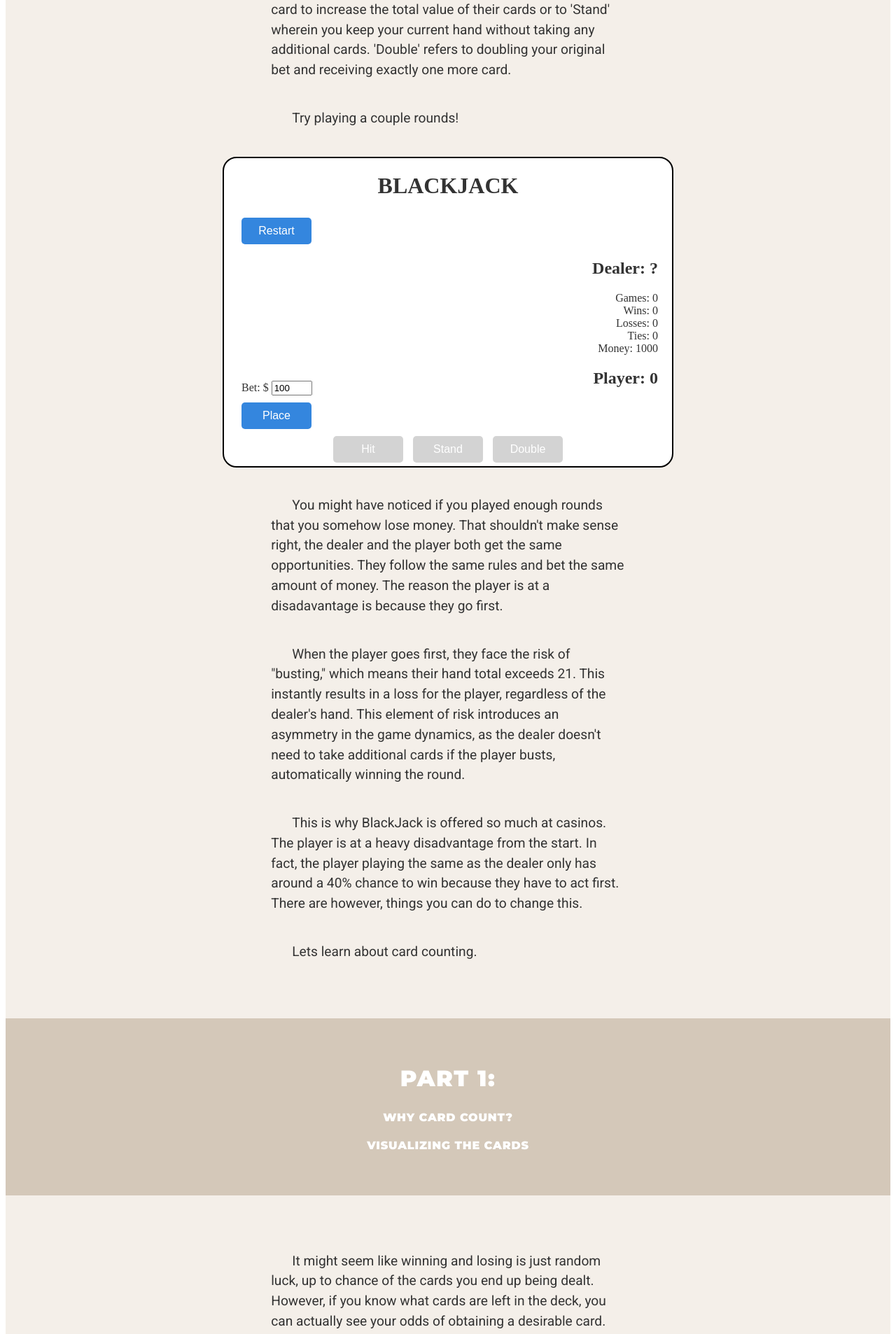
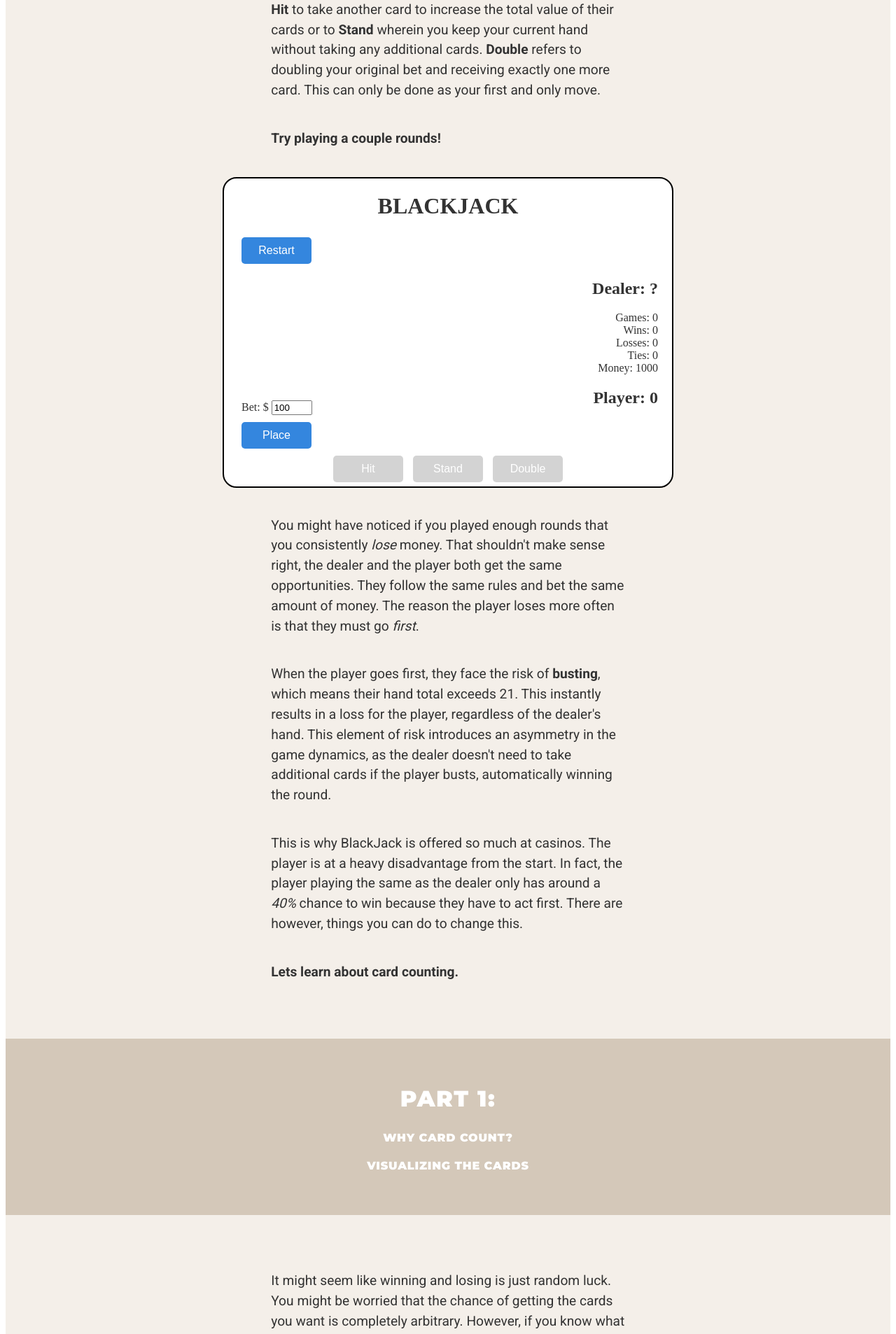
Before and after one commit to lukelin15/CardCounting, a SvelteKit app: page / in a window 1280 px wide. Shown: the part 880-2786 px from the top of the page at 70% size. Built offline with nearby package versions, Linux system fonts and the light colour scheme.

Commit message:
bold and italicize some text

```diff
--- a/src/components/App.svelte
+++ b/src/components/App.svelte
@@ -27,31 +27,31 @@
   <body>
   <p>
     Have you ever wondered why some people seem to have an uncanny knack for winning at card games?
-    Is it all just down to luck, or is there more to it?
-    We will explore that today in our interactive exploration of Blackjack,
+    Is it all just down to <i>luck</i>, or is there more to it?
+    We will explore that today in our interactive exploration of <b>Blackjack</b>,
     a game where good strategy along with some useful math can help tip the scales in your favor.
   </p>
   <p>
-    BlackJack, in it's most simplist form, is a card game wherein players attemp to reach a score of 21 by summing
+    BlackJack, in it's most simplist form, is a <i>card</i> game wherein players attemp to reach a score of at most 21 by summing
     the values of their dealt cards. Aces can count for either a 1 or a 11 and face cards (K, Q, J) count
-    as 10. Players play against eachother and the dealer. You win by getting a score of 21 with the least amount of cards or
-    getting the highest score under 21. Players automatically lose of their hand is above 21. Players can choose 'Hit' to
-    take another card to increase the total value of their cards or to 'Stand' wherein you keep
-    your current hand without taking any additional cards. 'Double' refers to doubling your original bet and
-    receiving exactly one more card.
+    as 10. Players play against the dealer. You win by getting a score higher than the dealer without going over 21 or you win if the dealer went over 21.
+    Players and dealers automatically lose if their hand's value is above 21. Players can choose <b>Hit</b> to
+    take another card to increase the total value of their cards or to <b>Stand</b> wherein you keep
+    your current hand without taking any additional cards. <b>Double</b> refers to doubling your original bet and
+    receiving exactly one more card. This can only be done as your first and only move.
   </p>
   <p>
-    Try playing a couple rounds!
+    <b>Try playing a couple rounds!</b>
   </p>
   <Base />
   <p>
-    You might have noticed if you played enough rounds that you somehow lose money.
+    You might have noticed if you played enough rounds that you consistently <i>lose</i> money.
     That shouldn't make sense right, the dealer and the player both get the same opportunities.
     They follow the same rules and bet the same amount of money.
-    The reason the player is at a disadavantage is because they go first.
+    The reason the player loses more often is that they must go <i>first</i>.
   </p>
   <p>
-    When the player goes first, they face the risk of "busting," which means their hand
+    When the player goes first, they face the risk of <b>busting</b>, which means their hand
     total exceeds 21. This instantly results in a loss for the player, regardless of the
     dealer's hand. This element of risk introduces an asymmetry in the game dynamics, as
     the dealer doesn't need to take additional cards if the player busts, automatically
@@ -60,11 +60,11 @@
   <p>
     This is why BlackJack is offered so much at casinos.
     The player is at a heavy disadvantage from the start.
-    In fact, the player playing the same as the dealer only has around a 40% chance to win because they have to act first.
+    In fact, the player playing the same as the dealer only has around a <i>40%</i> chance to win because they have to act first.
     There are however, things you can do to change this.
   </p>
   <p>
-    Lets learn about card counting.
+    <b>Lets learn about card counting.</b>
   </p>
   </body>
   <body>
@@ -74,21 +74,22 @@
       <h4>Visualizing the Cards</h4>
     </div>
     <p>
-      It might seem like winning and losing is just random luck, up to chance of the cards you
-      end up being dealt. However, if you know what cards are left in the deck, you can actually
-      see your odds of obtaining a desirable card.
+      It might seem like winning and losing is just random luck.
+      You might be worried that the chance of getting the cards you want is completely arbitrary.
+      However, if you know what cards are left in the deck, you can actually
+      utilize this to find the odds of getting a <i>desirable</i> card.
     </p>
     <p>
-      Now you have a visualization of all the cards in the deck. Cards that have been dealt and
+      Now you have a <b>visualization</b> of all the cards in the deck. Cards that have been dealt and
       are no longer in the deck are shaded in. Try playing a round and see if this helps you
       in your game decisions.
     </p>
     <Base stats=true countMode=1/>
     <p>
-      You may have noticed that seeing all the cards doesn't really help all that much. Because while
-      you can now see all the cards, unless you are calculating the exact probability of getting a desirable card
-      between every round, seeing so many cards does not really help most people. The odds
-      in BlackJack are as follows:
+      You may have noticed that seeing all the cards doesn't really help as much as you might've hoped.
+      This is because while you can now see all the cards, unless you are calculating the <i>exact</i> probability of getting a desirable card
+      between every round, seeing so many cards does not really help most people.
+      With a <i>full</i> deck the odds of BlackJack are as follows:
     </p>
     <table border="1">
       <thead>
@@ -150,20 +151,21 @@
     <p>
       This is determined by calculating the probability of a player getting a card that will cause their
       total go go over 21 based on their current total of their first two cards. Naturally, as
-      cards are dealt these odds change and less and less cards remain in the deck.
+      cards are dealt these odds <i>change</i> and less and less cards remain in the deck.
     </p>
     <p>
-      Simulate a game below with No Card Counting to see how Player money rises and falls when a
+      Simulate a game below with the new <b>simulate</b> button to see how Player money rises and falls when a
       player blindly plays against the dealer.
+      Each simulation proceeds with 500 plays where the player operates the same as the dealer.
     </p>
     <Base simulate=true/>
     <p>
-      As the simulation progresses, you'll notice a trend - the player's money tends to decrease
-      over time. This is because, in the long run, the house always has an edge. Without card
+      As the simulation progresses, you'll notice a trend - the player's money tends to decrease drastically
+      over time. This is because, in the long run, the <b>house</b> (or the dealer) always has an edge. Without card
       counting or a solid strategy, a player is likely to lose more than they win.
     </p>
     <p>
-      Now we'll move onto learning how to card count.
+      <b>Now we're ready to learn how to card count.</b>
     </p>
   </body>
   <div class="header">
@@ -172,19 +174,19 @@
   </div>
   <body>
     <p>
-      As displayed in the "Why Card Count?" section above, keeping track of every single card is simply
-      not feasible since there are 52 cards in a deck, its more unrealistic to calculate
-      the exact odds of busting as the games goes on. Since a typical game of BlackJack can
+      As displayed in the <b>Why Card Count?</b> section above, keeping track of every single card is simply
+      not feasible since there are 52 cards in a deck, it becomes more unrealistic to calculate
+      the exact odds of cards you want as the games goes on. Since a typical game of BlackJack at a casino can
       have 6-8 decks in play, this becomes impossible. Thus, players use card counting to
       keep track of cards.
     </p>
     <p>
-      A simple form of Card Counting is the Hi-Lo system. As the name suggests, it
+      A simple form of card counting is the <b>Hi-Lo</b> system. As the name suggests, it
       keeps track of the ratio of high valued cards vs low values cards left in the deck.
       Cards valued 2-6 are worth +1, cards valued 7-9 are worth 0, and 10 to Ace is worth.
-      As each card is dealt add the appropriate amount to your running count until all the cards in the deck are dealt.
-      As the sunning count increasing, the advantage turns towards the player. But if this becomes negative,
-      the dealer's advantage increases.
+      Start with a count of 0 and as each card is dealt add the appropriate amount to your running count until all the cards in the deck are dealt.
+      As the running count increasing, the advantage turns towards the player. But if this becomes negative,
+      the dealer's advantage increases. Make sure to reset your count when the deck is shuffled (although if you counted properly you won't need to).
     </p>
     <table border="1">
       <thead>
@@ -395,7 +397,7 @@
     padding: 20px;
     margin: 0 auto;
     width: 40%;
-    text-indent: 30px;
+    /* text-indent: 30px; */
     font-family: "Roboto", serif;
   }
 
```
